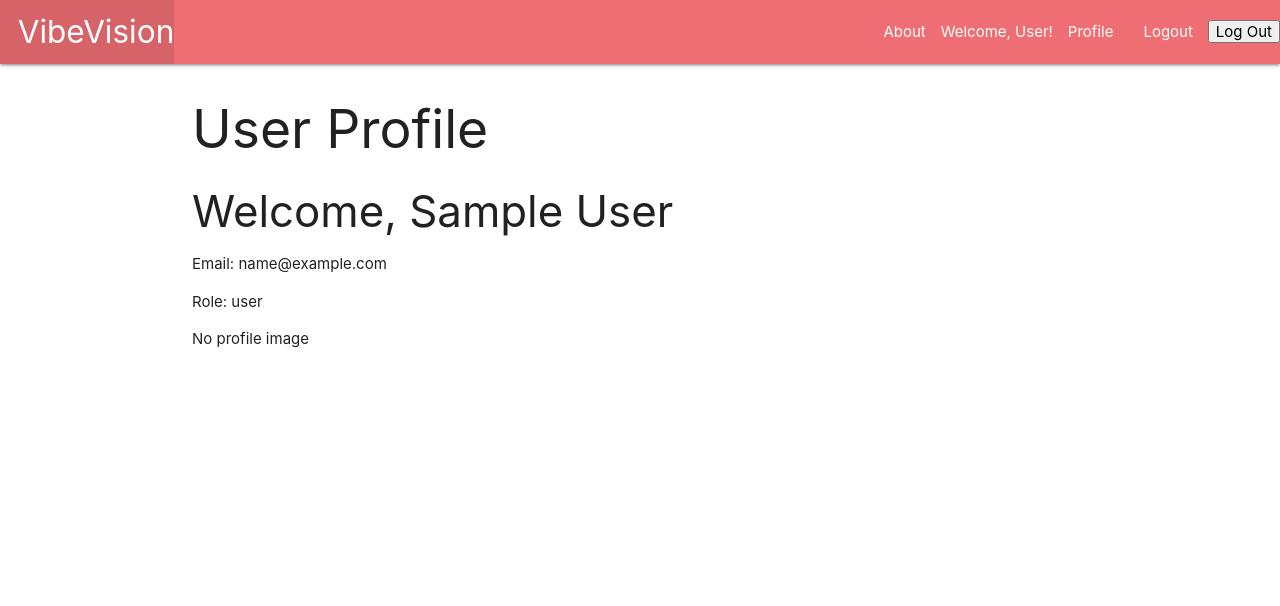
After one commit to Mujtaba18/VibeVision, a Django app: page /profile/ in a window 1280 px wide. The commit adds this page. Shown: the top 606 px of the page. Run offline with Django 5.2, Linux system fonts and the light colour scheme; the visitor is signed in with stand-in values (Sample User, id 1).

Commit message:
profile page

```diff
--- a/vibevision/main_app/forms.py
+++ b/vibevision/main_app/forms.py
@@ -6,3 +6,8 @@ class CustomUserCreationForm(UserCreationForm):
     class Meta:
         model = User
         fields = ('username', 'email', 'first_name', 'last_name', 'image')
+
+class UserProfileForm(forms.ModelForm):
+    class Meta:
+        model = User
+        fields = ['username', 'first_name', 'last_name', 'email', 'role', 'image']
--- a/vibevision/main_app/templates/base.html
+++ b/vibevision/main_app/templates/base.html
@@ -29,6 +29,8 @@
           {% else %}
           <li>Welcome, User!</li>
           {% endif %}
+          <li><a href="{% url 'profile' %}">Profile</a></li>
+          <li>
           <li><a href="{% url 'logout' %}">Logout</a></li>
           <li>
             <form action="{% url 'logout' %}" method="post">
--- /dev/null
+++ b/vibevision/main_app/templates/profile.html
@@ -0,0 +1,20 @@
+{% extends 'base.html' %}
+
+{% block content %}
+<h2>User Profile</h2>
+
+<div class="profile">
+  <h3>Welcome, {{ user.first_name }} {{ user.last_name }}</h3>
+  <p>Email: {{ user.email }}</p>
+  <p>Role: {{ user.role }}</p>
+  <p>
+    {% if user.image %}
+    <img src="{{ user.image.url }}" alt="Profile Image" width="150">
+    {% else %}
+  <p>No profile image</p>
+  {% endif %}
+  </p>
+
+</div>
+
+{% endblock %}
--- a/vibevision/main_app/urls.py
+++ b/vibevision/main_app/urls.py
@@ -8,6 +8,7 @@ urlpatterns = [
     path('about/', views.about, name='about'),
     path('accounts/', include('django.contrib.auth.urls')),
     path('accounts/signup/', views.signup, name='signup'),
+    path('profile/', views.profile, name='profile'),
 
     ## Movie
     # path('movies/', views.MovieList.as_view(), name='movie_list'),
--- a/vibevision/main_app/views.py
+++ b/vibevision/main_app/views.py
@@ -11,6 +11,7 @@ from django.contrib.auth.forms import UserCreationForm
 from django.contrib.auth.decorators import login_required
 from django.contrib.auth.mixins import LoginRequiredMixin
 from .forms import CustomUserCreationForm
+from .forms import UserProfileForm
 # Create your views here.
 
 def home(request):
@@ -39,6 +40,24 @@ def signup(request):
   context = {'form': form, 'error_message': error_message}
   return render(request, 'registration/signup.html', context)
 
+def profile(request):
+  user = request.user
+  if request.method == 'POST':
+     form = UserProfileForm(request.POST, request.FILES, instance=user)
+     if form.is_valid():
+        form.save()
+        return redirect('profile')
+     else:
+      error_message = 'Invalid update profile - try again'
+
+  form = UserProfileForm(instance=user)
+
+  context = {
+        'form': form,
+        'user': user,
+  }
+
+  return render(request, 'profile.html', context)
 # Add new view
 ## ----------------------------------- Movie
 
```
